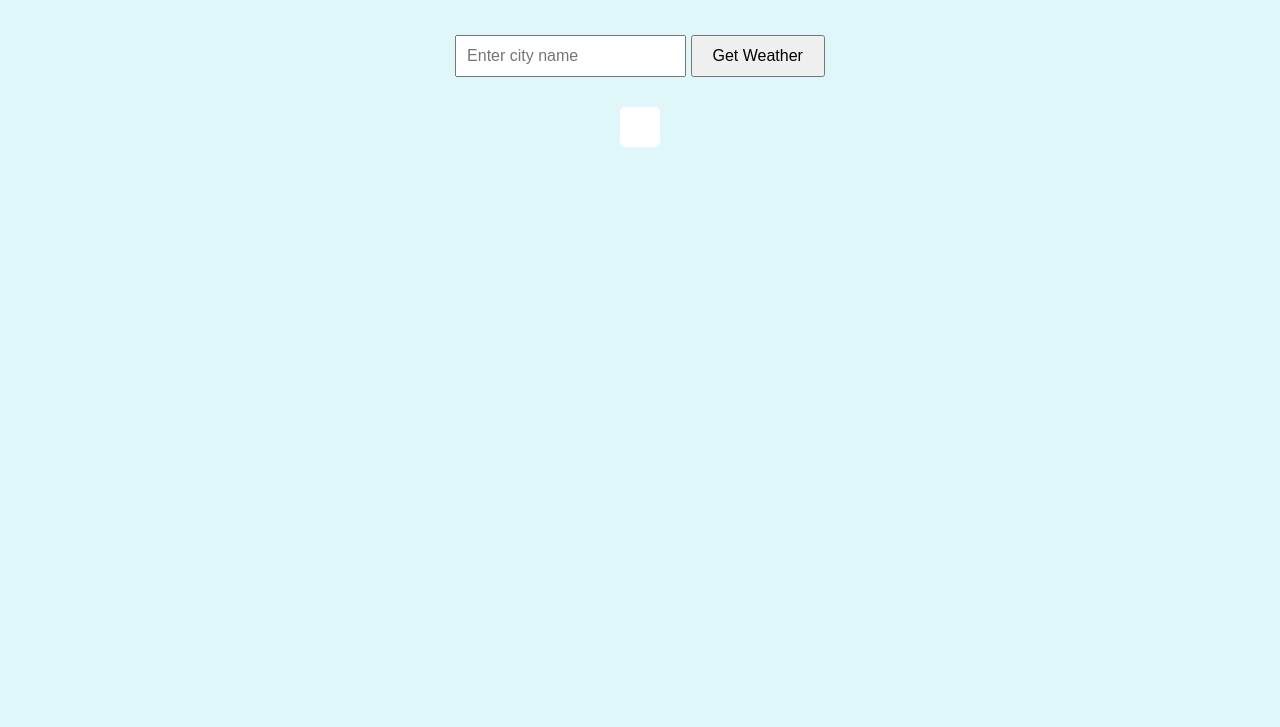
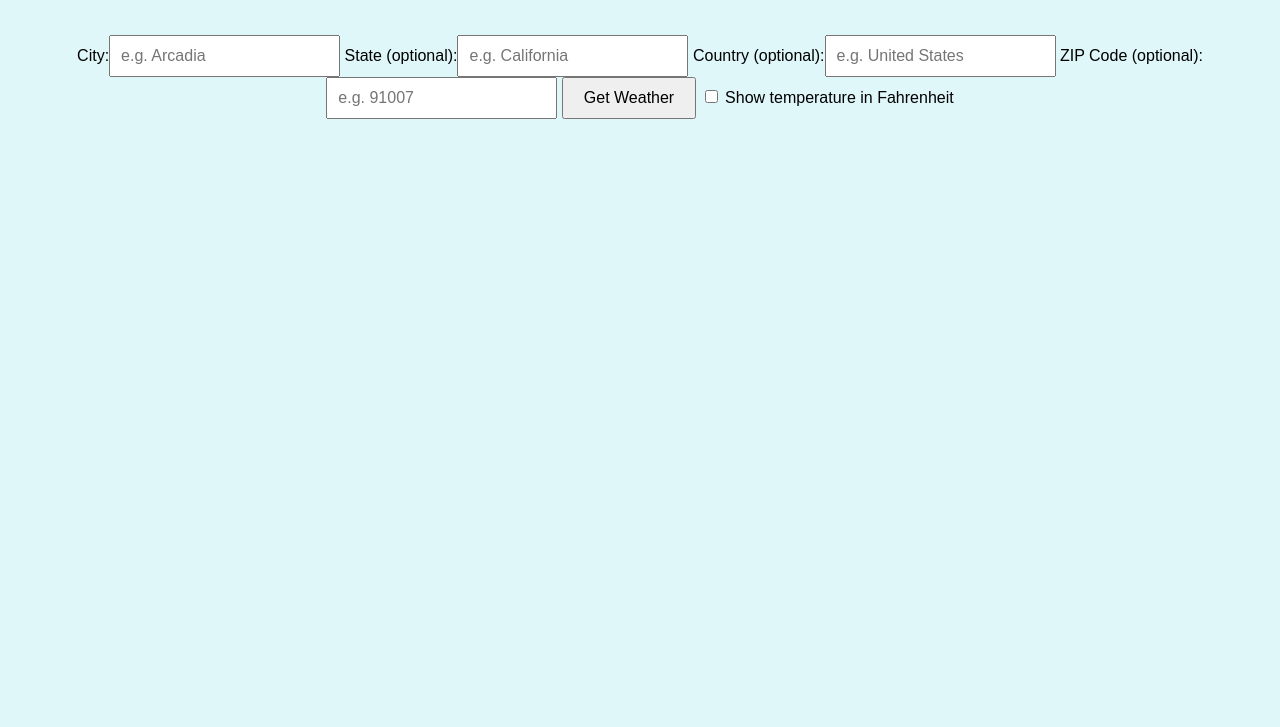
Before and after one commit to ldanielcc/weather-app, a plain HTML site: page index.html in a window 1280 px wide. Shown: the part 73-800 px from the top of the page. Drawn offline with Linux system fonts and the light colour scheme.

Commit message:
Visual improvements

```diff
--- a/index.html
+++ b/index.html
@@ -10,9 +10,15 @@
 <body>
     <h1>Weather App</h1>
     <div id="weather-container">
-        <input type="text" id="city" placeholder="Enter city name">
+        <label for="city">City:</label><input type="text" id="city" value="" placeholder="e.g. Arcadia">
+        <label for="state">State (optional):</label><input type="text" id="state" value="" placeholder="e.g. California">
+        <label for="country">Country (optional):</label><input type="text" id="country" value="" placeholder="e.g. United States">
+        <label for="zip">ZIP Code (optional):</label><input type="text" id="zip" value="" placeholder="e.g. 91007">
         <button id="getWeatherButton">Get Weather</button>
+        <label>
+            <input type="checkbox" id="toggleTempUnit"> Show temperature in Fahrenheit
+        </label>
     </div>
-    <div id="weather-result"></div>
+    <div id="weather-result" style="visibility: hidden;"></div>
 </body>
 </html>
```
